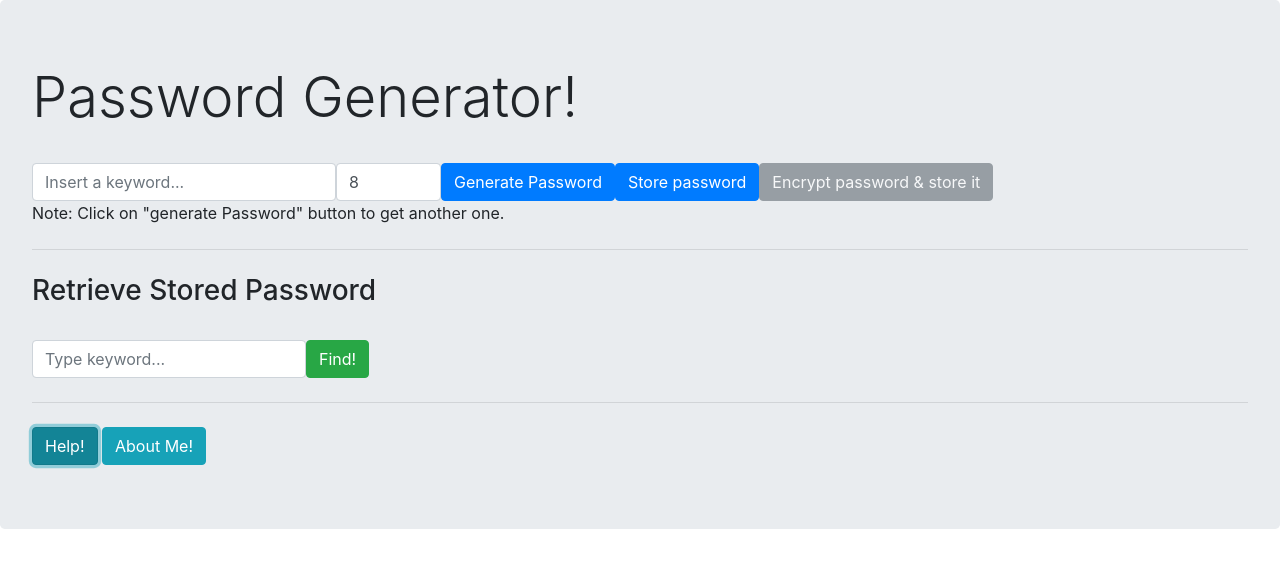
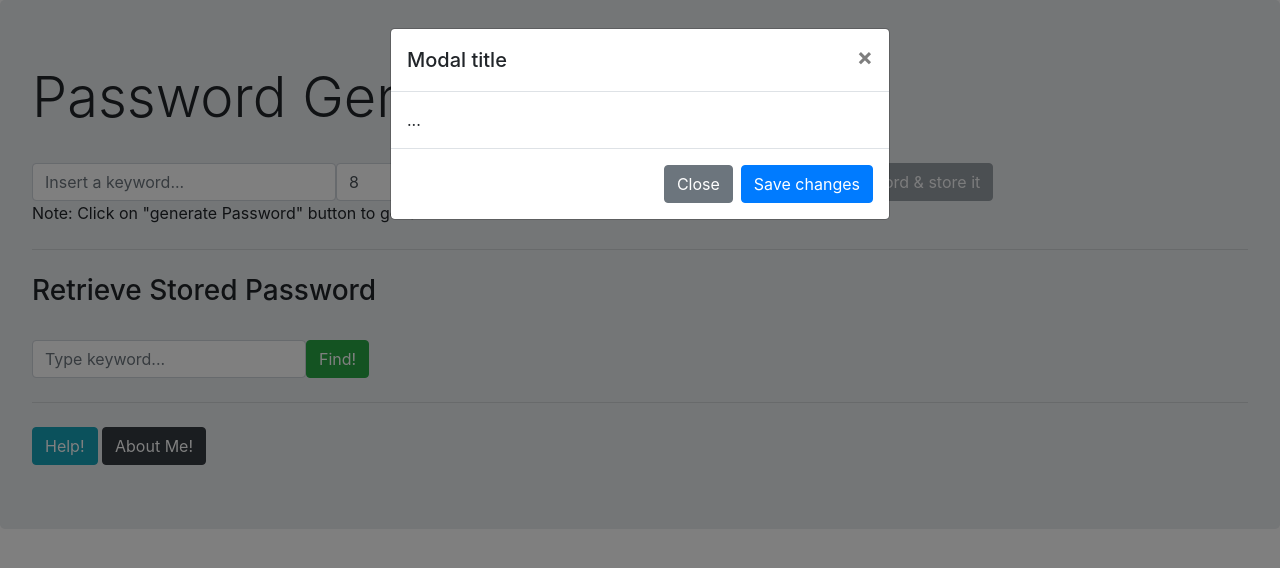
Before and after one commit to darisjerez/passwordGenerator, a plain HTML site: page index.html in a window 1280 px wide. Both pictures are taken after a click on the button "Help!". Drawn offline with nearby package versions, Linux system fonts and the light colour scheme.

Commit message:
add modal, change button colors

```diff
--- a/index.html
+++ b/index.html
@@ -34,8 +34,32 @@
          <button id="search" class="btn btn-success">Find!</button>
         </div>
         <hr class="my-4">
-        <button class="btn btn-info">Help!</button>
-        <a class="btn btn-info" href="https://github.com/darisjerez">About Me!</a>
+        <!-- Button trigger modal -->
+        <button type="button" class="btn btn-info" data-toggle="modal" data-target="#exampleModal">
+            Help!
+        </button>
+
+        <!-- Modal -->
+        <div class="modal fade" id="exampleModal" tabindex="-1" role="dialog" aria-labelledby="exampleModalLabel" aria-hidden="true">
+            <div class="modal-dialog" role="document">
+            <div class="modal-content">
+                <div class="modal-header">
+                <h5 class="modal-title" id="exampleModalLabel">Modal title</h5>
+                <button type="button" class="close" data-dismiss="modal" aria-label="Close">
+                    <span aria-hidden="true">&times;</span>
+                </button>
+                </div>
+                <div class="modal-body">
+                ...
+                </div>
+                <div class="modal-footer">
+                <button type="button" class="btn btn-secondary" data-dismiss="modal">Close</button>
+                <button type="button" class="btn btn-primary">Save changes</button>
+                </div>
+            </div>
+            </div>
+        </div>
+        <a class="btn btn-dark" href="https://github.com/darisjerez">About Me!</a>
       </div>
     <br>
 
```
